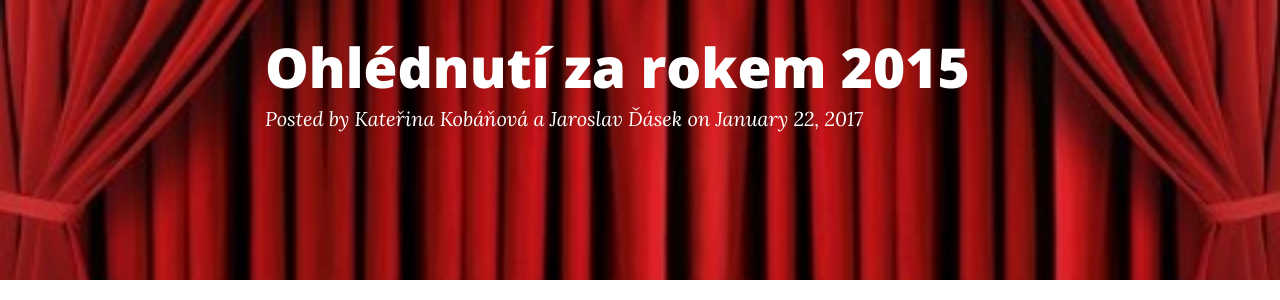
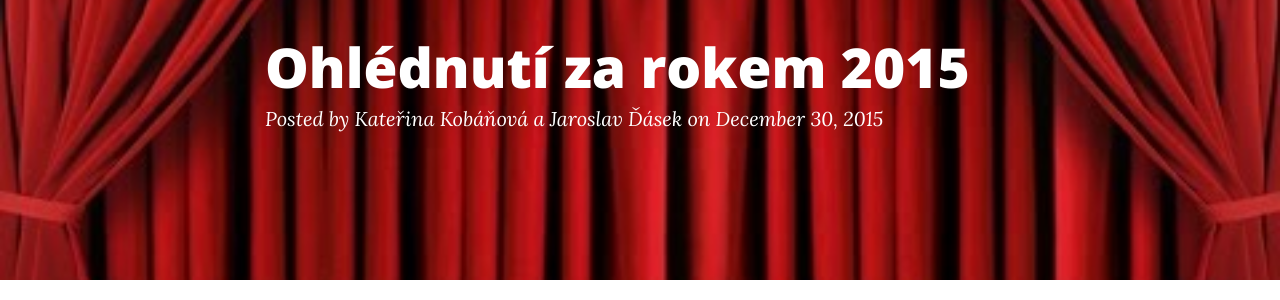
Before and after one commit to xsuchy/pozpatku, a Jekyll site: the page built from _posts/2015-12-30-ohlednuti.markdown, in a window 1280 px wide. Shown: the part 133-433 px from the top of the page. Built offline with Jekyll 4.4.1, drawn with Linux system fonts in a browser that asks for light colours; nearby versions of some CDN libraries.

Commit message:
upravit datum

```diff
--- a/_posts/2015-12-30-ohlednuti.markdown
+++ b/_posts/2015-12-30-ohlednuti.markdown
@@ -1,7 +1,7 @@
 ---
 layout: post
 title:  "Ohlédnutí za rokem 2015"
-date:   2017-01-22 18:48:44 +0100
+date:   2015-12-30 18:48:44 +0100
 author: Kateřina Kobáňová a Jaroslav Ďásek
 visible: 1
 categories: ohlednuti
```
